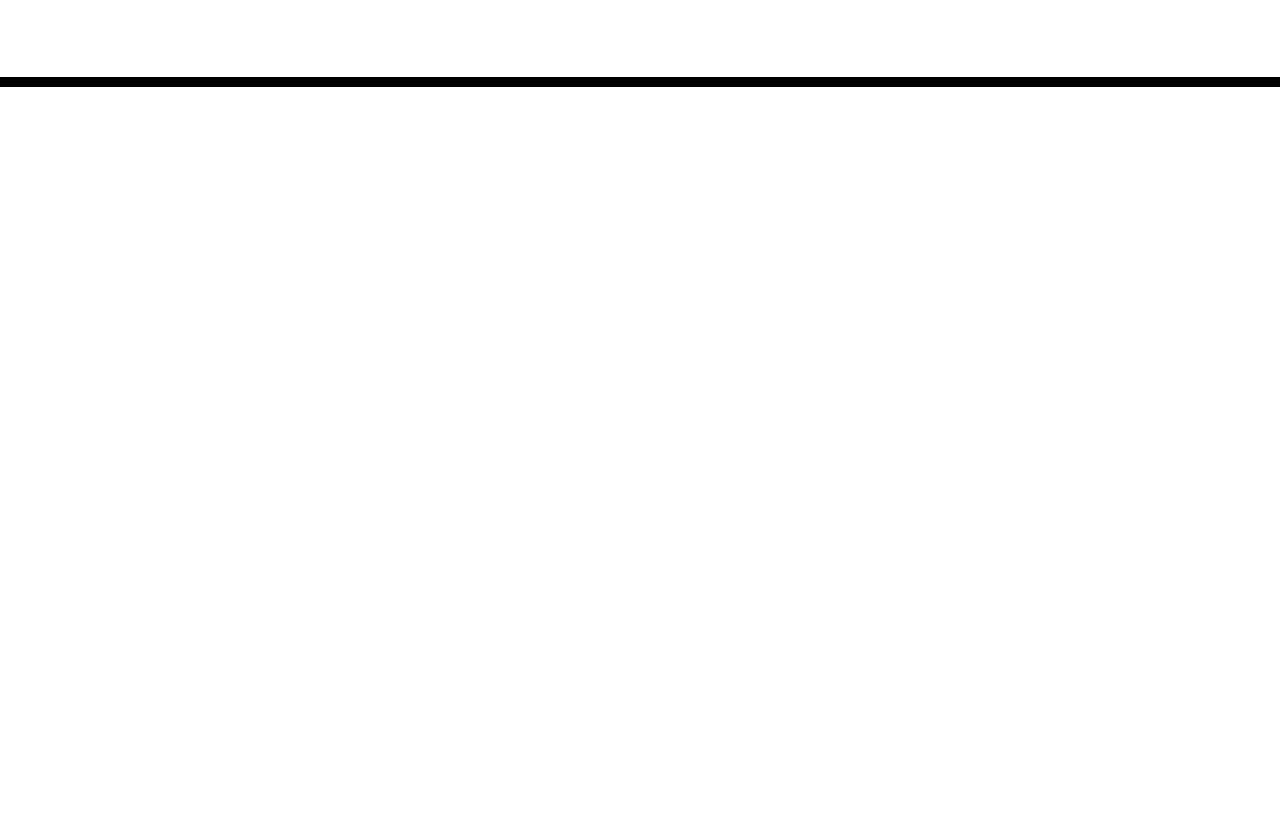
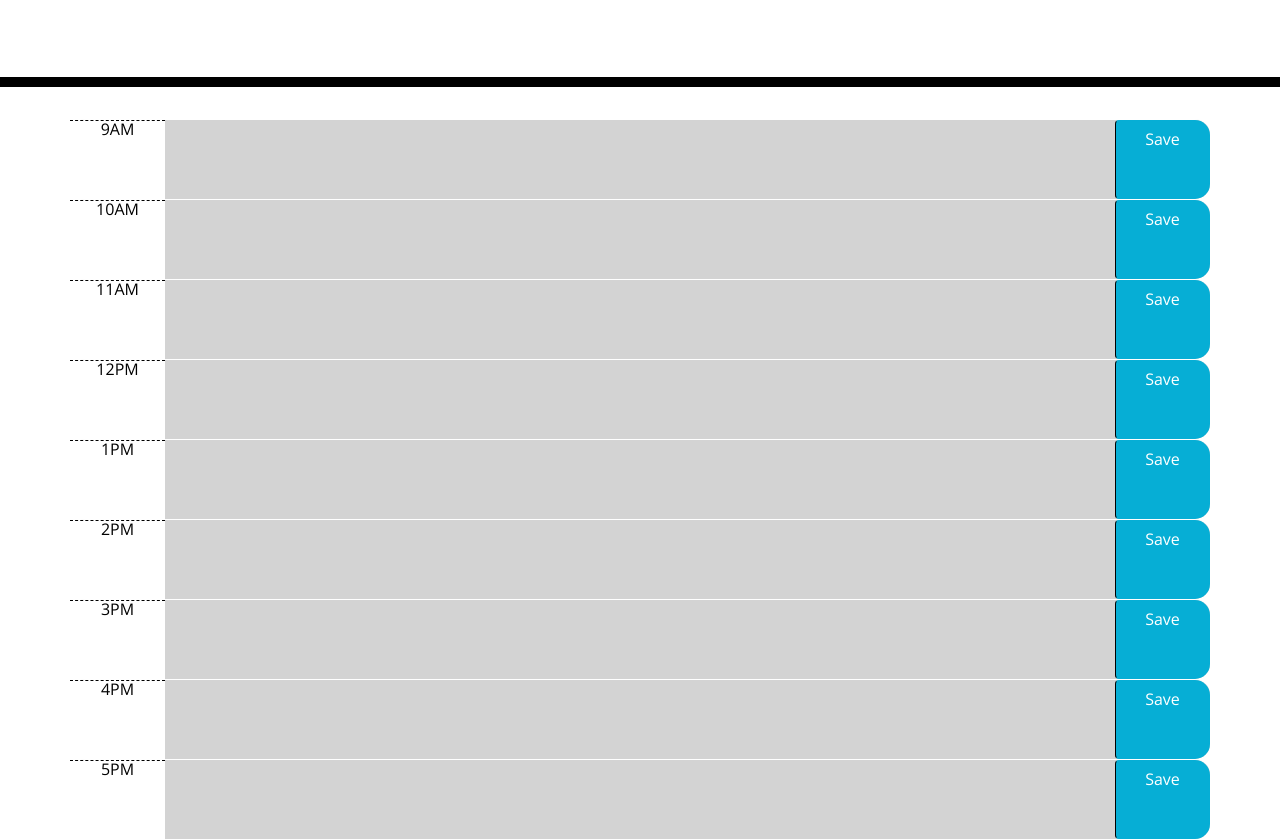
Before and after one commit to hlodg/Day-Planner, a plain HTML site: page Develop/index.html in a window 1280 px wide. Shown: the part 181-1020 px from the top of the page. Before the commit the page ends 800 px from the top, so only its background shows below. Drawn offline with nearby package versions, Linux system fonts and the light colour scheme.

Commit message:
Added timeblocks in html

```diff
--- a/Develop/index.html
+++ b/Develop/index.html
@@ -30,10 +30,51 @@
     </header>
     <div class="container">
       <!-- Timeblocks go here -->
-      <table class="table timeblocks">
-        <tbody>
-        </tbody>
-      </table>
+      <div class="row time-block past" id="9AM">
+        <div class="col-md-1 hour">9AM</div>
+        <div class="col-md-10 description"></div>
+        <a class="col-md-1 btn saveBtn">Save</a>
+      </div>
+      <div class="row time-block past" id="10AM">
+        <div class="col-md-1 hour">10AM</div>
+        <div class="col-md-10 description"></div>
+        <a class="col-md-1 btn saveBtn">Save</a>
+      </div>
+      <div class="row time-block past" id="11AM">
+        <div class="col-md-1 hour">11AM</div>
+        <div class="col-md-10 description"></div>
+        <a class="col-md-1 btn saveBtn">Save</a>
+      </div>
+      <div class="row time-block past" id="12PM">
+        <div class="col-md-1 hour">12PM</div>
+        <div class="col-md-10 description"></div>
+        <a class="col-md-1 btn saveBtn">Save</a>
+      </div>
+      <div class="row time-block past" id="1PM">
+        <div class="col-md-1 hour">1PM</div>
+        <div class="col-md-10 description"></div>
+        <a class="col-md-1 btn saveBtn">Save</a>
+      </div>
+      <div class="row time-block past" id="2PM">
+        <div class="col-md-1 hour">2PM</div>
+        <div class="col-md-10 description"></div>
+        <a class="col-md-1 btn saveBtn">Save</a>
+      </div>
+      <div class="row time-block past" id="3PM">
+        <div class="col-md-1 hour">3PM</div>
+        <div class="col-md-10 description"></div>
+        <a class="col-md-1 btn saveBtn">Save</a>
+      </div>
+      <div class="row time-block past" id="4PM">
+        <div class="col-md-1 hour">4PM</div>
+        <div class="col-md-10 description"></div>
+        <a class="col-md-1 btn saveBtn">Save</a>
+      </div>
+      <div class="row time-block past" id="5PM">
+        <div class="col-md-1 hour">5PM</div>
+        <div class="col-md-10 description"></div>
+        <a class="col-md-1 btn saveBtn">Save</a>
+      </div>
     </div>
 
     <script src="https://cdnjs.cloudflare.com/ajax/libs/jquery/3.2.1/jquery.min.js"></script>
--- a/Develop/script.js
+++ b/Develop/script.js
@@ -1,20 +1 @@
-var timeblock_table = $('.timeblocks');
-
-var start_time = 9;
-var end_time = 22;
-
-var times = [];
-
-t = start_time;
-while(t<=end_time) {
-    ampm = "AM";
-    ampm_t=t;
-    if(t>=12){
-        ampm = "PM";
-        if(t>12){
-           ampm_t = t-12;
-        }
-    }
-    times.push(ampm_t+ampm);
-    t++;
-}
+var present = moment().format("hA");
```
